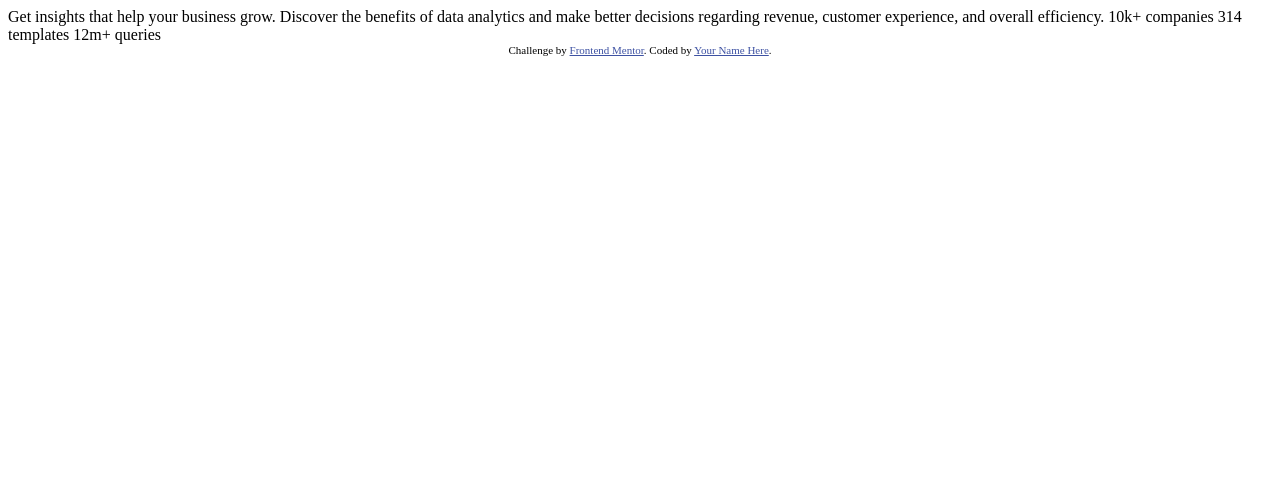
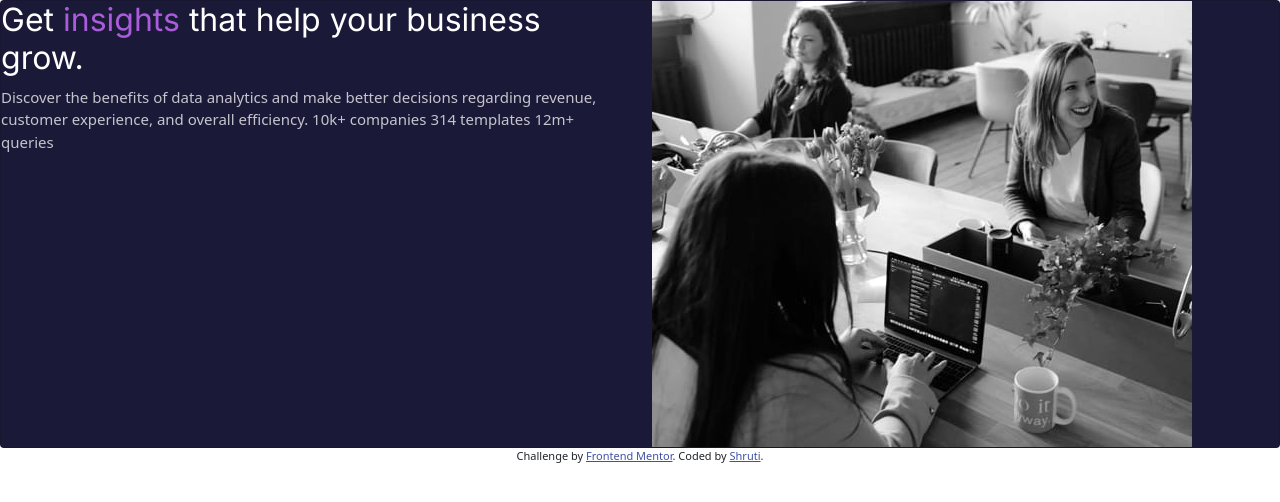
Before and after one commit to shruti-santosh/stats-preview-card, a plain HTML site: page index.html in a window 1280 px wide. Drawn offline with nearby package versions, Linux system fonts and the light colour scheme.

Commit message:
some more changes, not complete

```diff
--- a/index.html
+++ b/index.html
@@ -5,6 +5,12 @@
   <meta name="viewport" content="width=device-width, initial-scale=1.0"> <!-- displays site properly based on user's device -->
 
   <link rel="icon" type="image/png" sizes="32x32" href="./images/favicon-32x32.png">
+  <link rel="stylesheet" type="text/css" href="styles/style.css">
+  <link rel="preconnect" href="https://fonts.gstatic.com">
+  <link href="https://fonts.googleapis.com/css2?family=Inter&display=swap" rel="stylesheet">
+  <link href="https://fonts.googleapis.com/css2?family=Lexend+Deca&display=swap" rel="stylesheet">
+  <link rel="stylesheet" href="https://cdn.jsdelivr.net/npm/bootstrap@5.0.1/dist/css/bootstrap.min.css" integrity="undefined" crossorigin="anonymous">
+
 
   <title>Frontend Mentor | Stats preview card component</title>
 
@@ -15,19 +21,33 @@
   </style>
 </head>
 <body>
+  <div class="card" class="container" style = "background-color: hsl(244, 38%, 16%);">
+    <div class="row">
+        <div class="col-lg-6">
+          <h2>Get <span style="color: hsl(277, 64%, 61%);">insights</span> that help your business grow.</h2>
 
-  Get insights that help your business grow.
+            <p class ="para" >
+              Discover the benefits of data analytics and make better decisions regarding revenue, customer
+              experience, and overall efficiency.
 
-  Discover the benefits of data analytics and make better decisions regarding revenue, customer
-  experience, and overall efficiency.
+              10k+ companies
+              314 templates
+              12m+ queries
+            </p>
 
-  10k+ companies
-  314 templates
-  12m+ queries
+        </div>
+        <div class="col-lg-6">
+          <img src="images/image-header-desktop.jpg" alt="card image">
+        </div>
+    </div>
+
+
+  </div>
+
 
   <div class="attribution">
     Challenge by <a href="https://www.frontendmentor.io?ref=challenge" target="_blank">Frontend Mentor</a>.
-    Coded by <a href="#">Your Name Here</a>.
+    Coded by <a href="#">Shruti</a>.
   </div>
 </body>
 </html>
--- /dev/null
+++ b/styles/style.css
@@ -0,0 +1,21 @@
+h2{
+    font-family: 'Inter', sans-serif;
+    color: white;
+
+}
+body{
+    background-color: hsl(233, 47%, 7%);
+
+}
+.para{
+    font-size: 15px;
+    color: hsla(0, 0%, 100%, 0.75);
+}
+.container{
+    background-color: hsl(244, 38%, 16%);
+    border-radius: 5%;
+    margin-left: auto;
+    margin-right: auto;
+
+
+}
```
